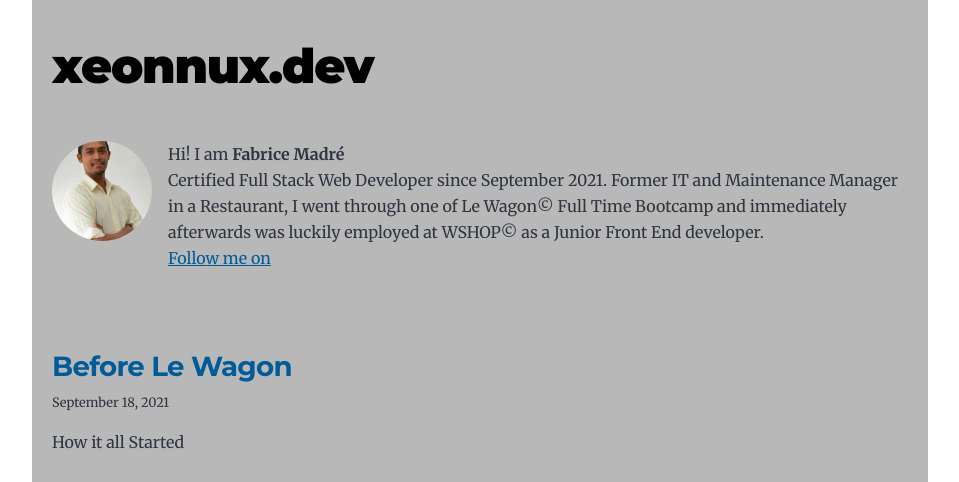
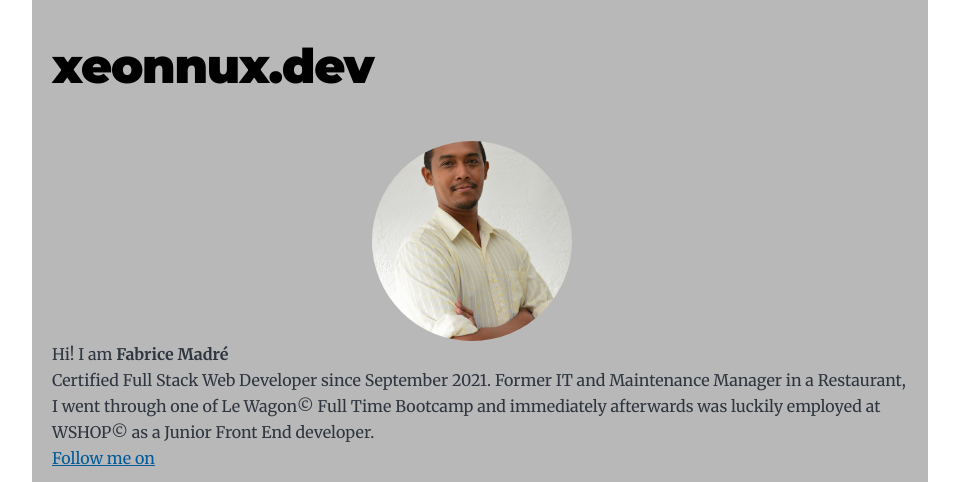
Before and after one commit to xeonnux/braveprogrammer-gatsby, a Gatsby site: page / in a window 1280 px wide. Shown: the top 482 px of the page, without its empty margins (160-1119 px from the left). Built offline with nearby package versions, Linux system fonts and the light colour scheme; Gatsby itself is replaced by a stand-in of ours.

Commit message:
installed react-icons

```diff
--- a/gatsby-config.js
+++ b/gatsby-config.js
@@ -125,6 +125,7 @@ module.exports = {
       },
     },
     `gatsby-plugin-react-helmet`,
+    `gatsby-plugin-fontawesome-css`,
     // this (optional) plugin enables Progressive Web App + Offline functionality
     // To learn more, visit: https://gatsby.dev/offline
     // `gatsby-plugin-offline`,
--- a/package.json
+++ b/package.json
@@ -15,6 +15,7 @@
     "@fortawesome/react-fontawesome": "^0.1.15",
     "gatsby": "^4.0.0-zz-next.1",
     "gatsby-plugin-feed": "^4.0.0-zz-next.1",
+    "gatsby-plugin-fontawesome-css": "^1.1.0",
     "gatsby-plugin-google-analytics": "^4.0.0-zz-next.1",
     "gatsby-plugin-image": "^2.0.0-zz-next.1",
     "gatsby-plugin-manifest": "^4.0.0-zz-next.1",
--- a/src/components/bio.js
+++ b/src/components/bio.js
@@ -9,6 +9,7 @@ import * as React from "react"
 import { useStaticQuery, graphql } from "gatsby"
 import { StaticImage } from "gatsby-plugin-image"
 import { FontAwesomeIcon } from '@fortawesome/react-fontawesome'
+import { faFontAwesome } from "@fortawesome/free-brands-svg-icons"
 
 const Bio = () => {
   const data = useStaticQuery(graphql`
@@ -38,8 +39,8 @@ const Bio = () => {
         layout="fixed"
         formats={["auto", "webp", "avif"]}
         src="../images/profile_fabrice.jpg"
-        width={100}
-        height={100}
+        width={200}
+        height={200}
         quality={100}
         alt="Profile picture"
       />
@@ -49,7 +50,7 @@ const Bio = () => {
           {` `}
           <br/>
           <a href={`https://linkedin.com/in/${social?.linkedin || ``}`}>
-            Follow me on <FontAwesomeIcon icon={["fas", "linkedin"]} />
+            Follow me on <FontAwesomeIcon icon={["fab", "fa-font-awesome"]} />
           </a>
         </p>
       )}
--- a/src/style.css
+++ b/src/style.css
@@ -290,7 +290,8 @@ a:focus {
 
 .bio {
   display: flex;
-  justify-content: space-around;
+  flex-direction: column;
+  align-items: center;
   margin-bottom: var(--spacing-16);
 }
 
@@ -301,8 +302,8 @@ a:focus {
 .bio-avatar {
   margin-right: var(--spacing-4);
   margin-bottom: var(--spacing-0);
-  min-width: 100px;
-  min-height: 100px;
+  min-width: 200px;
+  min-height: 200px;
   border-radius: 100%;
 }
 
```
Also changed, not shown: 1 other file.
